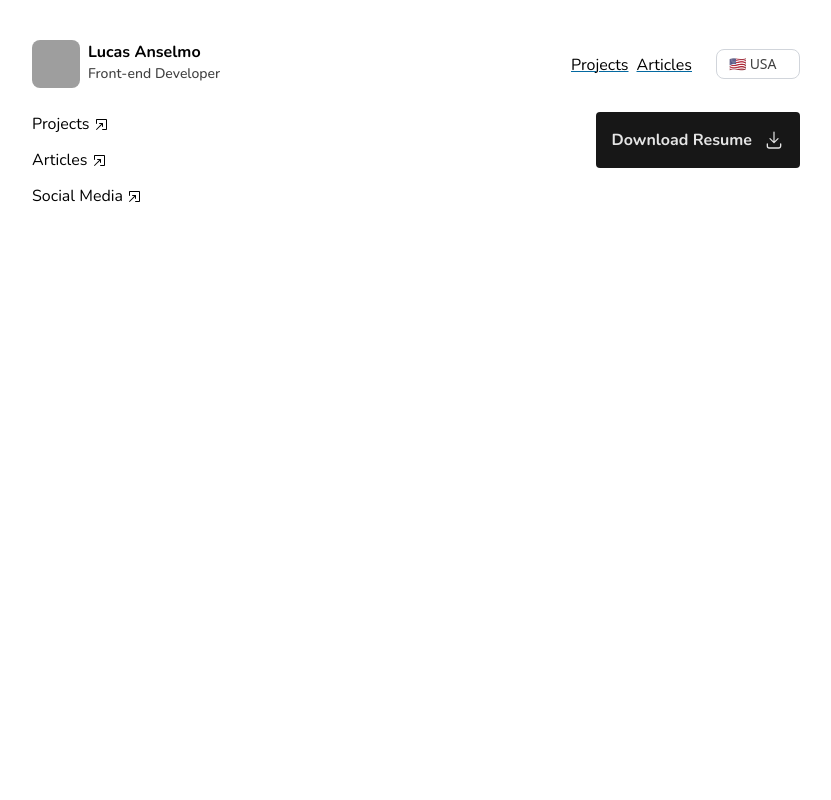
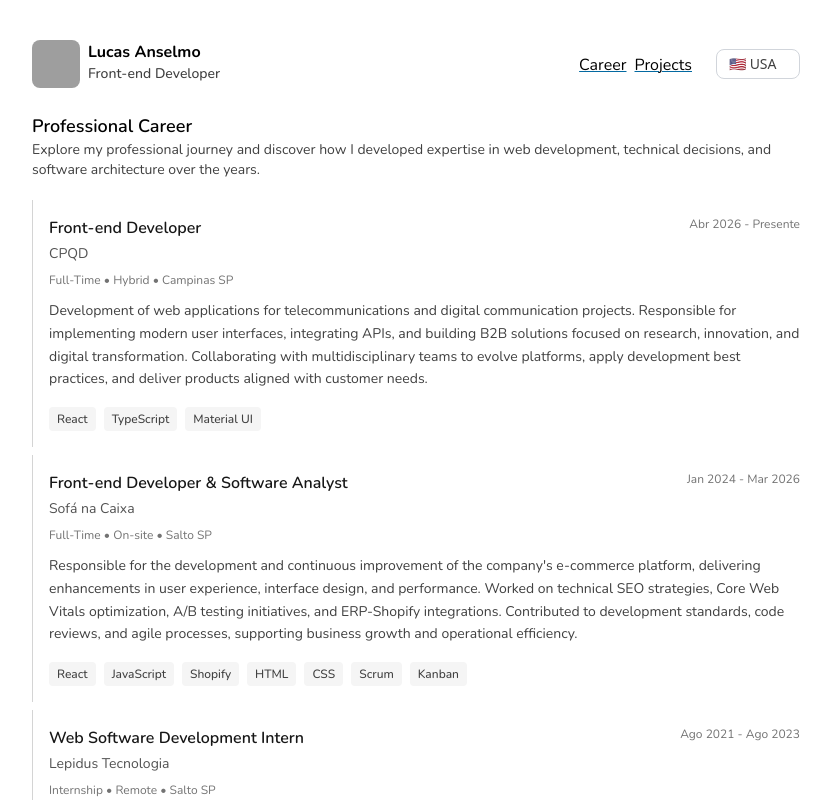
Before and after one commit to LucasAnselmoSilva12345/lucasanselmo-portfolio, a React (Vite) app: page /career in a window 1280 px wide. Shown: the top 800 px of the page, without its empty margins (224-1055 px from the left). Built offline with nearby package versions, Linux system fonts and the light colour scheme; grey boxes are pictures that could not be loaded.

Commit message:
feat: create a professional experience history page
Issue: https://github.com/LucasAnselmoSilva12345/lucasanselmo-portfolio/issues/7

Signed-off-by: LucasAnselmoSilva12345 <lucasanselmodasilva02@gmail.com>

```diff
--- /dev/null
+++ b/src/components/career/card.tsx
@@ -0,0 +1,52 @@
+import { useTranslation } from "react-i18next";
+import { IExperienceData } from "../../data/experiencesData";
+
+export function Card({
+  title,
+  company,
+  period,
+  location,
+  description,
+  technologies,
+}: IExperienceData) {
+  const { t } = useTranslation();
+
+  return (
+    <div className="border-l border-neutral-300 pl-4 py-4">
+      <div className="flex justify-between items-start mb-2">
+        <div>
+          <h3 className="text-base font-nunito font-semibold text-neutral-900">
+            {t(title)}
+          </h3>
+          <p className="text-sm font-nunito font-normal text-neutral-600 mt-1">
+            {company}
+          </p>
+        </div>
+        <span className="text-xs font-nunito font-normal text-neutral-500 whitespace-nowrap ml-4">
+          {period}
+        </span>
+      </div>
+
+      <p className="text-xs font-nunito font-normal text-neutral-500 mb-3">
+        {t(location)}
+      </p>
+
+      <p className="text-sm font-nunito font-normal text-neutral-700 mb-4 leading-relaxed">
+        {t(description)}
+      </p>
+
+      {technologies && technologies.length > 0 && (
+        <div className="flex flex-wrap gap-2">
+          {technologies.map((tech, index) => (
+            <span
+              key={index}
+              className="text-xs font-nunito font-medium bg-neutral-100 text-neutral-700 px-2 py-1 rounded"
+            >
+              {tech}
+            </span>
+          ))}
+        </div>
+      )}
+    </div>
+  );
+}
--- /dev/null
+++ b/src/components/career/index.tsx
@@ -0,0 +1,12 @@
+import { experiences } from "../../data/experiencesData";
+import { Card } from "./card";
+
+export function List() {
+  return (
+    <div className="space-y-2">
+      {experiences.map((experience, index) => (
+        <Card key={index} {...experience} />
+      ))}
+    </div>
+  );
+}
--- a/src/components/main-nav.tsx
+++ b/src/components/main-nav.tsx
@@ -1,6 +1,6 @@
-import { useTranslation } from 'react-i18next';
-import { v4 as uuidv4 } from 'uuid';
-import { Link } from 'react-router-dom';
+import { useTranslation } from "react-i18next";
+import { v4 as uuidv4 } from "uuid";
+import { Link } from "react-router-dom";
 
 interface NavLink {
   id: string;
@@ -11,13 +11,13 @@ interface NavLink {
 const navLinks: NavLink[] = [
   {
     id: uuidv4(),
-    to: '/projects',
-    label: 'header.projects',
+    to: "/career",
+    label: "header.carrer",
   },
   {
     id: uuidv4(),
-    to: '/articles',
-    label: 'header.articles',
+    to: "/projects",
+    label: "header.projects",
   },
 ];
 
--- /dev/null
+++ b/src/data/experiencesData.ts
@@ -0,0 +1,51 @@
+export interface IExperienceData {
+  title: string;
+  company: string;
+  period: string;
+  location: string;
+  description: string;
+  technologies?: string[];
+}
+
+export const experiences: IExperienceData[] = [
+  {
+    title: "career.experiences.frontend_developer_cpqd.title",
+    company: "CPQD",
+    period: "Abr 2026 - Presente",
+    location: "career.experiences.frontend_developer_cpqd.location",
+    description: "career.experiences.frontend_developer_cpqd.description",
+    technologies: ["React", "TypeScript", "Material UI"],
+  },
+  {
+    title: "career.experiences.frontend_developer_ecommerce.title",
+    company: "Sofá na Caixa",
+    period: "Jan 2024 - Mar 2026",
+    location: "career.experiences.frontend_developer_ecommerce.location",
+    description: "career.experiences.frontend_developer_ecommerce.description",
+    technologies: [
+      "React",
+      "JavaScript",
+      "Shopify",
+      "HTML",
+      "CSS",
+      "Scrum",
+      "Kanban",
+    ],
+  },
+  {
+    title: "career.experiences.intern.title",
+    company: "Lepidus Tecnologia",
+    period: "Ago 2021 - Ago 2023",
+    location: "career.experiences.intern.location",
+    description: "career.experiences.intern.description",
+    technologies: [
+      "Vue.js",
+      "JavaScript",
+      "PHP",
+      "HTML",
+      "CSS",
+      "Docker",
+      "Cypress",
+    ],
+  },
+];
--- a/src/locales/en.json
+++ b/src/locales/en.json
@@ -2,7 +2,7 @@
   "header": {
     "position": "Front-end Developer",
     "projects": "Projects",
-    "articles": "Articles"
+    "carrer": "Career"
   },
   "profile": {
     "title": "Professional Profile",
@@ -33,6 +33,27 @@
       "john_description": "A web-based task management application designed to help users organize their routines and efficiently manage daily activities."
     }
   },
+  "career": {
+    "title": "Professional Career",
+    "description": "Explore my professional journey and discover how I developed expertise in web development, technical decisions, and software architecture over the years.",
+    "experiences": {
+      "frontend_developer_cpqd": {
+        "title": "Front-end Developer",
+        "location": "Full-Time • Hybrid • Campinas SP",
+        "description": "Development of web applications for telecommunications and digital communication projects. Responsible for implementing modern user interfaces, integrating APIs, and building B2B solutions focused on research, innovation, and digital transformation. Collaborating with multidisciplinary teams to evolve platforms, apply development best practices, and deliver products aligned with customer needs."
+      },
+      "frontend_developer_ecommerce": {
+        "title": "Front-end Developer & Software Analyst",
+        "location": "Full-Time • On-site • Salto SP",
+        "description": "Responsible for the development and continuous improvement of the company's e-commerce platform, delivering enhancements in user experience, interface design, and performance. Worked on technical SEO strategies, Core Web Vitals optimization, A/B testing initiatives, and ERP-Shopify integrations. Contributed to development standards, code reviews, and agile processes, supporting business growth and operational efficiency."
+      },
+      "intern": {
+        "title": "Web Software Development Intern",
+        "location": "Internship • Remote • Salto SP",
+        "description": "Developed web interfaces for academic portals and journal platforms using Vue.js, JavaScript, HTML, CSS, and PHP. Participated in feature implementation, automated testing, and continuous integration processes, contributing to platforms used by educational and research institutions in Brazil and abroad."
+      }
+    }
+  },
   "articles": {
     "title": "Articles",
     "description": "Access my scientific research papers and final graduation project, focused on technology and software development research."
--- a/src/locales/pt-BR.json
+++ b/src/locales/pt-BR.json
@@ -2,7 +2,7 @@
   "header": {
     "position": "Desenvolvedor Front-end",
     "projects": "Projetos",
-    "articles": "Artigos"
+    "carrer": "Carreira"
   },
   "profile": {
     "title": "Perfil Profissional",
@@ -33,6 +33,27 @@
       "john_description": "Aplicativo web de lista de tarefas desenvolvido para ajudar na organização da rotina e no gerenciamento eficiente de atividades diárias."
     }
   },
+  "career": {
+    "title": "Carreira Profissional",
+    "description": "Conheça minha trajetória profissional e como desenvolvi habilidades em desenvolvimento web, decisões técnica e arquitetura de software ao longo dos anos.",
+    "experiences": {
+      "frontend_developer_cpqd": {
+        "title": "Desenvolvedor Front-end",
+        "location": "Tempo Integral • Híbrido • Campinas SP",
+        "description": "Desenvolvimento de aplicações para projetos voltados aos setores de telecomunicações e comunicação digital. Atuação na implementação de interfaces modernas, integração com APIs e construção de soluções B2B voltadas para pesquisa, inovação e transformação digital. Colaboração com equipes multidisciplinares na evolução de plataformas, aplicação de boas práticas de desenvolvimento e entrega de produtos alinhados às necessidades dos clientes."
+      },
+      "frontend_developer_ecommerce": {
+        "title": "Desenvolvedor Front-end & Analista Programador",
+        "location": "Tempo Integral • Presencial • Salto SP",
+        "description": "Responsável pelo desenvolvimento e evolução da plataforma de e-commerce, implementando melhorias de interface, experiência do usuário e desempenho. Atuação em estratégias de SEO técnico, otimização de Core Web Vitals, testes A/B e integração entre sistemas ERP e Shopify. Participação na definição de padrões de desenvolvimento, revisão de código e processos ágeis, contribuindo para o crescimento da operação digital e para a melhoria contínua dos resultados do negócio."
+      },
+      "intern": {
+        "title": "Estagiário em Desenvolvimento de Software Web",
+        "location": "Estágio • Remoto • Salto SP",
+        "description": "Desenvolvimento de interfaces web para portais e periódicos acadêmicos utilizando Vue.js, JavaScript, HTML, CSS e PHP. Participação na implementação de novas funcionalidades, testes automatizados e processos de integração contínua, contribuindo para a evolução de plataformas utilizadas por instituições de ensino e pesquisa no Brasil e no exterior."
+      }
+    }
+  },
   "articles": {
     "title": "Artigos",
     "description": "Acesse meus artigos de iniciação científica e trabalho de conclusão de curso, com foco em pesquisas na área de tecnologia e desenvolvimento de software."
--- /dev/null
+++ b/src/pages/carrer.tsx
@@ -0,0 +1,20 @@
+import { useTranslation } from "react-i18next";
+import { List } from "../components/career";
+
+export function Carrer() {
+  const { t } = useTranslation();
+
+  return (
+    <section className="w-full mt-6 mb-2 md:max-w-3xl md:mx-auto space-y-5">
+      <div>
+        <h2 className="text-lg font-nunito font-semibold">
+          {t("career.title")}
+        </h2>
+        <p className="text-sm font-nunito font-normal text-neutral-700">
+          {t("career.description")}
+        </p>
+      </div>
+      <List />
+    </section>
+  );
+}
--- a/src/routes.tsx
+++ b/src/routes.tsx
@@ -1,10 +1,11 @@
-import { BrowserRouter, Route, Routes } from 'react-router-dom';
-import { Home } from './pages/home';
-import { Header } from './components/header';
-import { Footer } from './components/footer';
-import { Project } from './pages/project';
-import { Articles } from './pages/articles';
-import { Networks } from './pages/networks';
+import { BrowserRouter, Route, Routes } from "react-router-dom";
+import { Home } from "./pages/home";
+import { Header } from "./components/header";
+import { Footer } from "./components/footer";
+import { Project } from "./pages/project";
+import { Articles } from "./pages/articles";
+import { Networks } from "./pages/networks";
+import { Carrer } from "./pages/carrer";
 
 export function RoutesApp() {
   return (
@@ -14,6 +15,7 @@ export function RoutesApp() {
         <Routes>
           <Route path="/" element={<Home />}></Route>
           <Route path="/projects" element={<Project />}></Route>
+          <Route path="/career" element={<Carrer />}></Route>
           <Route path="/articles" element={<Articles />}></Route>
           <Route path="/social-networks" element={<Networks />}></Route>
         </Routes>
```
